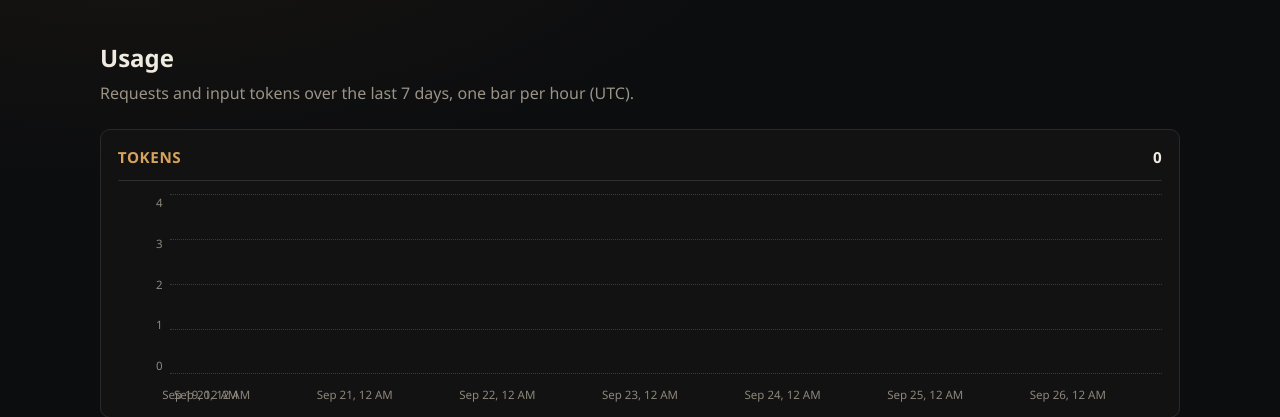
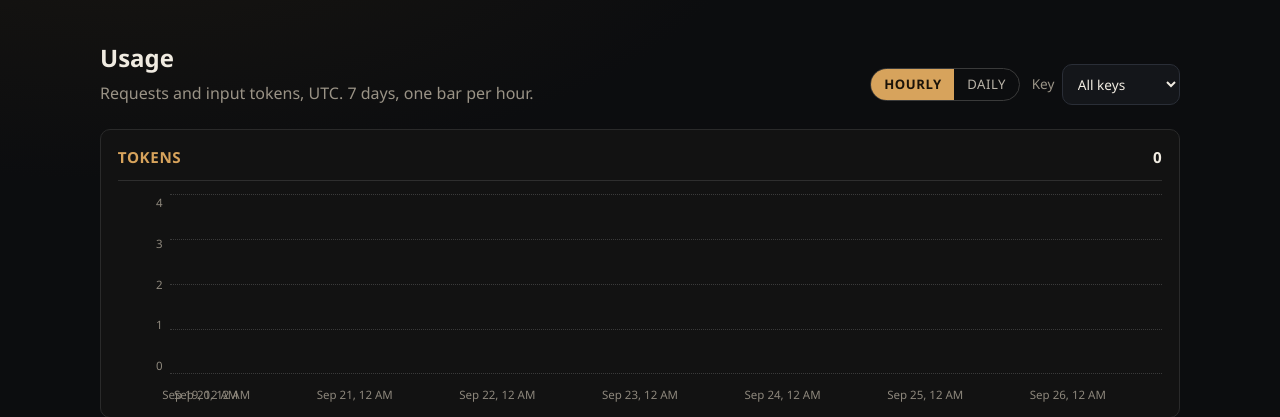
Before and after one commit to benwyrosdick/laya-api, a FastAPI app: page /usage in a window 1280 px wide. Shown: the part 57-474 px from the top of the page. Run offline with FastAPI, Linux system fonts and the light colour scheme; the visitor is signed in with stand-in values (Sample User, id 1); data comes from the database, SQL or seed files in the repository; data that the repository does not hold is empty.

Commit message:
feat: filter usage charts by key and grain
Let the console switch between a 7-day hourly series and a 30-day
daily series, and scope totals to one API key or playground traffic.
Bump the package version to 0.1.4.

```diff
--- a/pyproject.toml
+++ b/pyproject.toml
@@ -4,7 +4,7 @@ build-backend = "setuptools.build_meta"
 
 [project]
 name = "laya-api"
-version = "0.1.3"
+version = "0.1.4"
 description = "Hosted System One API for Laya: Google login, API keys, typed decisions."
 readme = "README.md"
 requires-python = ">=3.11"
--- a/src/laya_api/__init__.py
+++ b/src/laya_api/__init__.py
@@ -1,3 +1,3 @@
 """Hosted System One API for the Laya decision engine."""
 
-__version__ = "0.1.3"
+__version__ = "0.1.4"
--- a/src/laya_api/routes/console.py
+++ b/src/laya_api/routes/console.py
@@ -17,8 +17,8 @@ from laya_api.schemas import SystemOneRequest
 from laya_api.security import generate_api_key
 from laya_api.usage_chart import (
     axis_ticks,
-    build_hourly_series,
-    day_labels,
+    build_series,
+    chart_labels,
     format_total,
     nice_axis_max,
 )
@@ -151,27 +151,48 @@ async def revoke_key(request: Request, key_id: str):
 @router.get("/usage")
 async def usage_page(request: Request):
     user = await require_user(request)
+    grain = request.query_params.get("grain", "hour")
+    if grain not in {"hour", "day"}:
+        grain = "hour"
+    key_filter = (request.query_params.get("key") or "").strip()
     async with ctx(request).sessions() as session:
-        result = await session.execute(
-            select(UsageEvent.created_at, UsageEvent.input_tokens).where(UsageEvent.user_id == user.id)
+        keys_result = await session.execute(
+            select(ApiKey).where(ApiKey.user_id == user.id).order_by(ApiKey.created_at.desc())
         )
+        keys = list(keys_result.scalars())
+        known_ids = {key.id for key in keys}
+        if key_filter and key_filter != "playground" and key_filter not in known_ids:
+            key_filter = ""
+        stmt = select(UsageEvent.created_at, UsageEvent.input_tokens).where(UsageEvent.user_id == user.id)
+        if key_filter == "playground":
+            stmt = stmt.where(UsageEvent.api_key_id.is_(None))
+        elif key_filter:
+            stmt = stmt.where(UsageEvent.api_key_id == key_filter)
+        result = await session.execute(stmt)
         events = [(row[0], row[1]) for row in result.all()]
-    buckets = build_hourly_series(events)
+    buckets = build_series(events, grain=grain)
     total_requests = sum(bucket["requests"] for bucket in buckets)
     total_tokens = sum(bucket["tokens"] for bucket in buckets)
     token_max = nice_axis_max(max((bucket["tokens"] for bucket in buckets), default=0))
     request_max = nice_axis_max(max((bucket["requests"] for bucket in buckets), default=0))
+    stamp = "%b %d" if grain == "day" else "%b %d %H:00 UTC"
     for bucket in buckets:
         bucket["token_pct"] = (bucket["tokens"] / token_max) * 100 if token_max else 0
         bucket["request_pct"] = (bucket["requests"] / request_max) * 100 if request_max else 0
-        bucket["token_title"] = f"{bucket['start']:%b %d %H:00 UTC} · {bucket['tokens']:,} tokens"
-        bucket["request_title"] = f"{bucket['start']:%b %d %H:00 UTC} · {bucket['requests']:,} requests"
+        when = bucket["start"].strftime(stamp)
+        bucket["token_title"] = f"{when} · {bucket['tokens']:,} tokens"
+        bucket["request_title"] = f"{when} · {bucket['requests']:,} requests"
+    window = "7 days, one bar per hour" if grain == "hour" else "30 days, one bar per day"
     return _template(
         request,
         "usage.html",
         user=user,
+        keys=keys,
+        grain=grain,
+        key_filter=key_filter,
+        window=window,
         buckets=buckets,
-        labels=day_labels(buckets),
+        labels=chart_labels(buckets, grain=grain),
         token_ticks=list(reversed(axis_ticks(token_max))),
         request_ticks=list(reversed(axis_ticks(request_max))),
         total_tokens=format_total(total_tokens),
--- a/src/laya_api/static/app.css
+++ b/src/laya_api/static/app.css
@@ -359,6 +359,38 @@ table.keys tr.revoked td { color: var(--muted); }
 .result-error { padding: 0.4rem 0 0.8rem; }
 .error-title { color: var(--danger); font-weight: 650; margin: 0 0 0.3rem; }
 
+.usage-filters {
+  display: flex;
+  flex-wrap: wrap;
+  align-items: center;
+  gap: 0.75rem;
+}
+.usage-filters label {
+  display: flex;
+  align-items: center;
+  gap: 0.45rem;
+  color: var(--muted);
+  font-size: 0.85rem;
+}
+.usage-toggle {
+  display: inline-flex;
+  border: 1px solid #3a3a3a;
+  border-radius: 999px;
+  overflow: hidden;
+}
+.usage-toggle a {
+  color: #b9b3a8;
+  text-decoration: none;
+  padding: 0.35rem 0.8rem;
+  font-size: 0.82rem;
+  letter-spacing: 0.04em;
+  text-transform: uppercase;
+}
+.usage-toggle a.on {
+  background: var(--accent);
+  color: #1a1208;
+  font-weight: 650;
+}
 .usage-card {
   background: #121212;
   color: var(--text);
--- a/src/laya_api/templates/usage.html
+++ b/src/laya_api/templates/usage.html
@@ -4,8 +4,27 @@
 <section class="pagehead">
   <div>
     <h1>Usage</h1>
-    <p>Requests and input tokens over the last 7 days, one bar per hour (UTC).</p>
+    <p>Requests and input tokens, UTC. {{ window }}.</p>
   </div>
+  <form class="usage-filters" method="get" action="/usage">
+    <div class="usage-toggle" role="group" aria-label="Chart grain">
+      <a class="{% if grain == 'hour' %}on{% endif %}" href="/usage?grain=hour&key={{ key_filter }}">Hourly</a>
+      <a class="{% if grain == 'day' %}on{% endif %}" href="/usage?grain=day&key={{ key_filter }}">Daily</a>
+    </div>
+    <label>
+      Key
+      <select name="key" onchange="this.form.submit()">
+        <option value="" {% if not key_filter %}selected{% endif %}>All keys</option>
+        <option value="playground" {% if key_filter == 'playground' %}selected{% endif %}>Playground</option>
+        {% for key in keys %}
+          <option value="{{ key.id }}" {% if key_filter == key.id %}selected{% endif %}>
+            {{ key.name }} · {{ key.prefix }}…{% if key.revoked %} (revoked){% endif %}
+          </option>
+        {% endfor %}
+      </select>
+    </label>
+    <input type="hidden" name="grain" value="{{ grain }}">
+  </form>
 </section>
 
 <section class="usage-card">
--- a/src/laya_api/usage_chart.py
+++ b/src/laya_api/usage_chart.py
@@ -14,29 +14,54 @@ def hour_floor(value: datetime) -> datetime:
     return value.replace(minute=0, second=0, microsecond=0)
 
 
+def day_floor(value: datetime) -> datetime:
+    return hour_floor(value).replace(hour=0)
+
+
+def build_series(
+    events: list[tuple[datetime, int]],
+    *,
+    grain: str = "hour",
+    now: datetime | None = None,
+    days: int | None = None,
+) -> list[dict]:
+    if grain not in {"hour", "day"}:
+        grain = "hour"
+    if days is None:
+        days = 7 if grain == "hour" else 30
+    end = hour_floor(now or datetime.now(timezone.utc))
+    if grain == "day":
+        end = end.replace(hour=0)
+        start = end - timedelta(days=days - 1)
+        step = timedelta(days=1)
+        floor = day_floor
+    else:
+        start = end - timedelta(hours=days * 24 - 1)
+        step = timedelta(hours=1)
+        floor = hour_floor
+    buckets: list[dict] = []
+    index: dict[datetime, int] = {}
+    cursor = start
+    while cursor <= end:
+        index[cursor] = len(buckets)
+        buckets.append({"start": cursor, "requests": 0, "tokens": 0})
+        cursor += step
+    for created_at, tokens in events:
+        slot = index.get(floor(created_at))
+        if slot is None:
+            continue
+        buckets[slot]["requests"] += 1
+        buckets[slot]["tokens"] += int(tokens or 0)
+    return buckets
+
+
 def build_hourly_series(
     events: list[tuple[datetime, int]],
     *,
     now: datetime | None = None,
     days: int = 7,
 ) -> list[dict]:
-    end = hour_floor(now or datetime.now(timezone.utc))
-    start = end - timedelta(hours=days * 24 - 1)
-    buckets: list[dict] = []
-    index: dict[datetime, int] = {}
-    cursor = start
-    while cursor <= end:
-        index[cursor] = len(buckets)
-        buckets.append({"start": cursor, "requests": 0, "tokens": 0})
-        cursor += timedelta(hours=1)
-    for created_at, tokens in events:
-        key = hour_floor(created_at)
-        slot = index.get(key)
-        if slot is None:
-            continue
-        buckets[slot]["requests"] += 1
-        buckets[slot]["tokens"] += int(tokens or 0)
-    return buckets
+    return build_series(events, grain="hour", now=now, days=days)
 
 
 def nice_axis_max(peak: int) -> int:
@@ -74,15 +99,21 @@ def format_total(value: int) -> str:
     return f"{value:,}"
 
 
-def day_labels(buckets: list[dict]) -> list[dict]:
+def chart_labels(buckets: list[dict], *, grain: str) -> list[dict]:
     if not buckets:
         return []
     last = len(buckets) - 1
     labels = []
     for i, bucket in enumerate(buckets):
         start: datetime = bucket["start"]
-        if start.hour != 0 and i != 0:
+        if grain == "hour" and start.hour != 0 and i != 0:
+            continue
+        if grain == "day" and i % 5 != 0 and i != last:
             continue
         left = 0 if last == 0 else (i / last) * 100
-        labels.append({"left": round(left, 3), "label": f"{start.strftime('%b')} {start.day}, 12 AM"})
+        if grain == "day":
+            text = f"{start.strftime('%b')} {start.day}"
+        else:
+            text = f"{start.strftime('%b')} {start.day}, 12 AM"
+        labels.append({"left": round(left, 3), "label": text})
     return labels
```
Also changed, not shown: tests/test_usage.py (+67 -1 lines).
